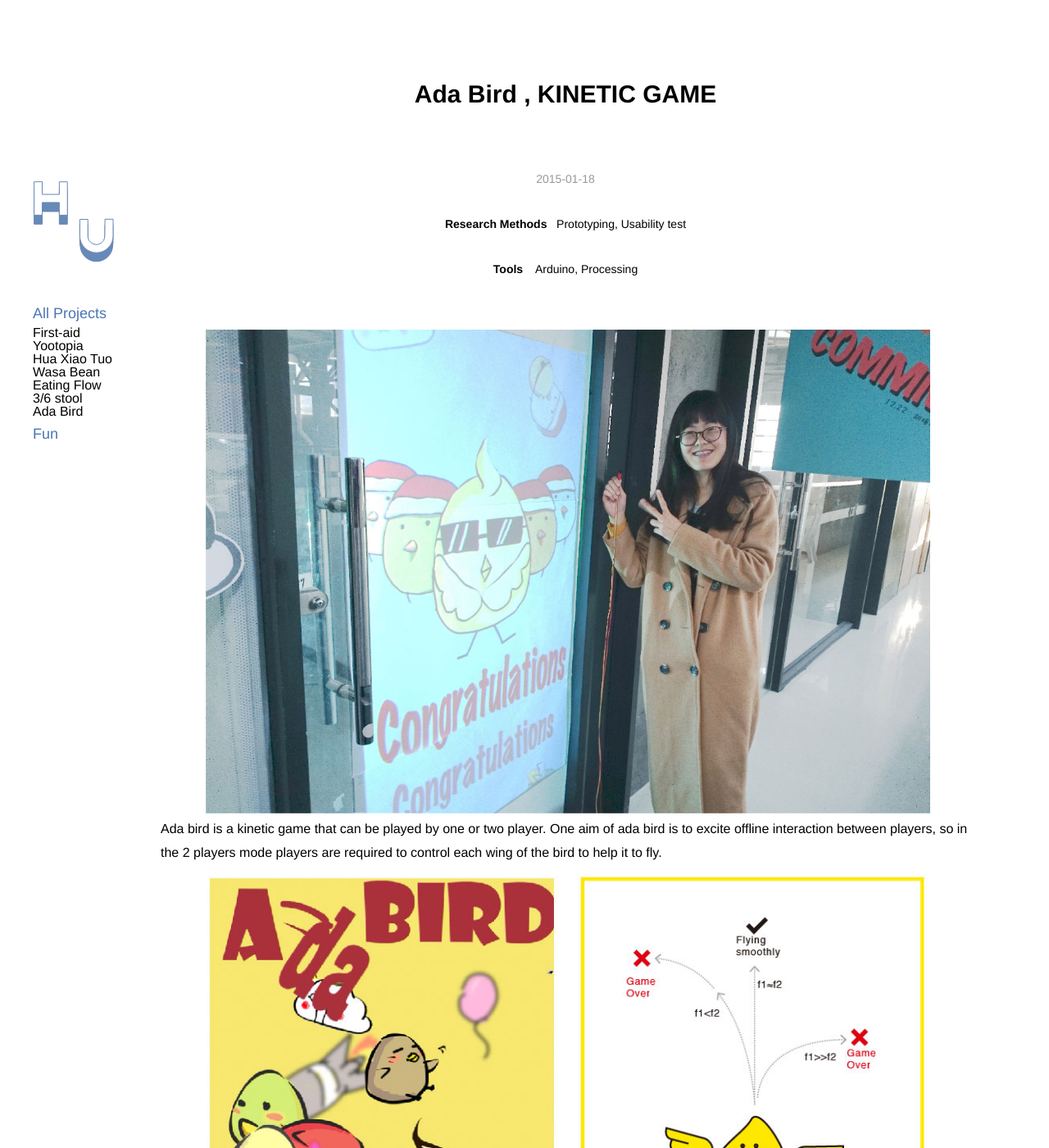
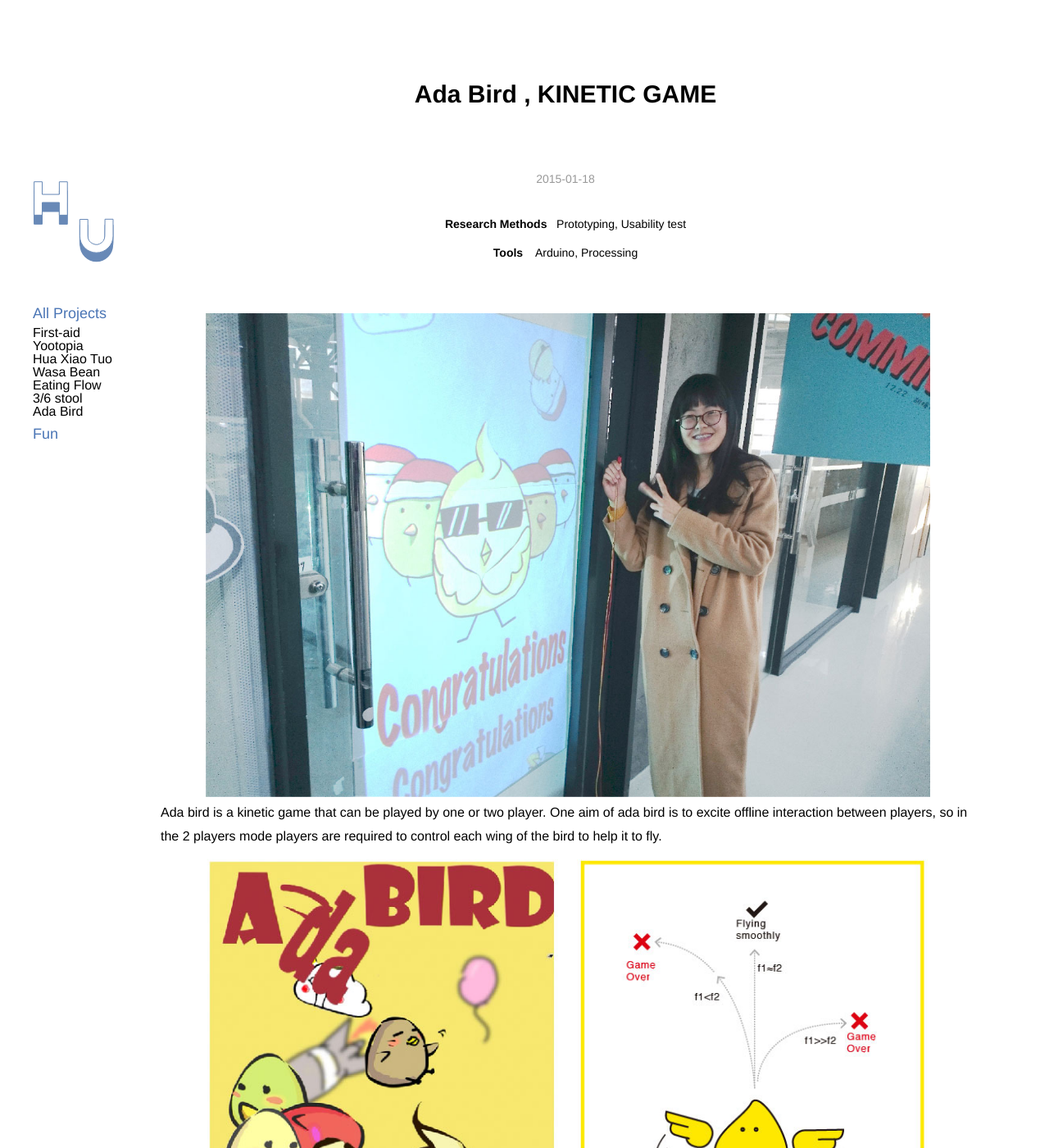
Before and after one commit to HuYuanyuan96/yuanyuan1996.github.io, a Jekyll site: the page built from _posts/2015-01-18-Ada-bird.md, in a window 1280 px wide and 1400 px high. Shown: the whole window at 82% size. Built offline with Jekyll 4.4.1, drawn with Linux system fonts in a browser that asks for light colours.

Commit message:
Update style.css

```diff
--- a/_includes/style.css
+++ b/_includes/style.css
@@ -585,7 +585,7 @@ text-align: center;
 
 
 .post-wrapper .post-methods {
-  margin-bottom: 30px;
+  margin-bottom: 10px;
 text-align: center;
   color: #000;
   font-size: 14px;
```
